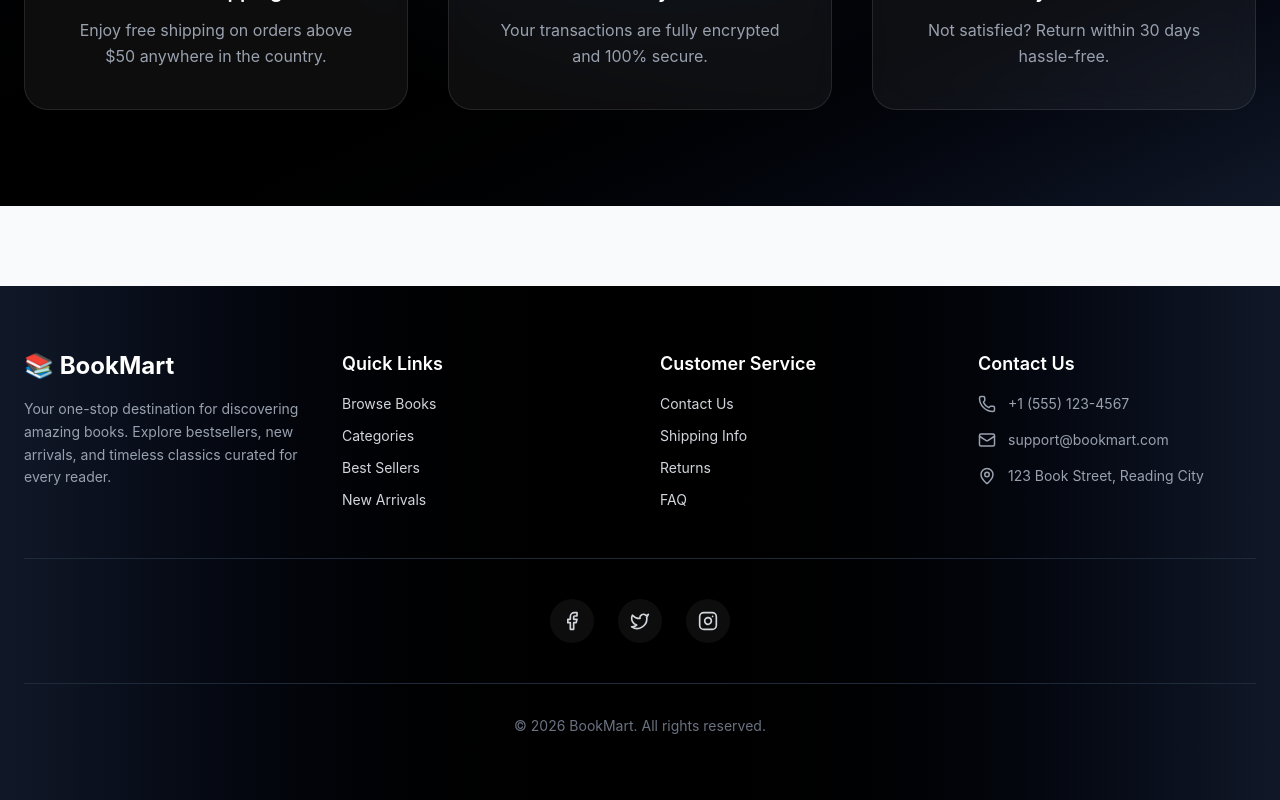
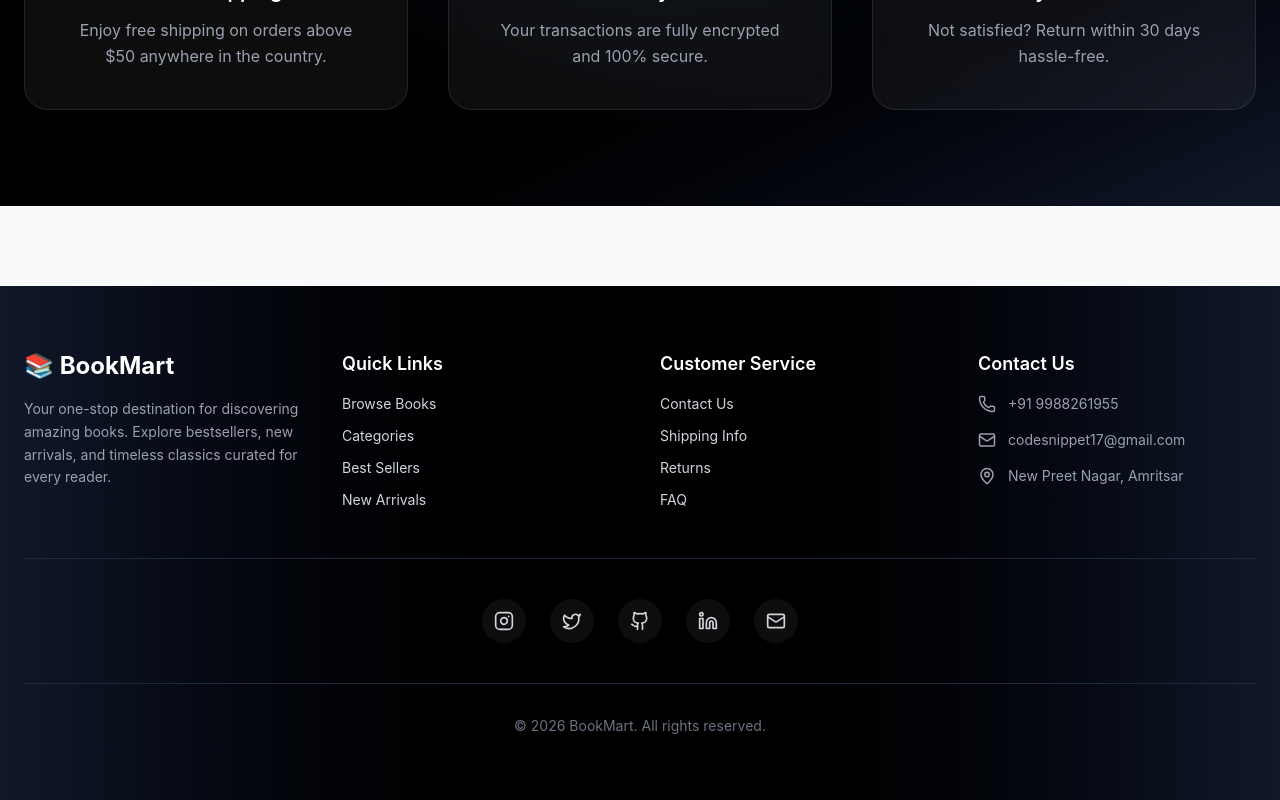
Before and after one commit to coder-nik200/Book-Mart, a React (Vite) app in the folder Frontend/: page / in a window 1280 px wide. Shown: the part 3568-4368 px from the top of the page. Built offline with nearby package versions, Linux system fonts and the light colour scheme; no server answers.

Commit message:
Correct Signup error

```diff
--- a/Frontend/src/components/Footer.jsx
+++ b/Frontend/src/components/Footer.jsx
@@ -7,6 +7,8 @@ import {
   Mail,
   Phone,
   MapPin,
+  Github,
+  Linkedin,
 } from "lucide-react";
 
 const Footer = () => {
@@ -115,46 +117,83 @@ const Footer = () => {
             </h3>
 
             <div className="space-y-4 text-sm text-gray-400">
-              <div className="flex items-center gap-3 hover:text-white transition">
+              <a
+                href="tel:+919988261955"
+                className="flex items-center gap-3 hover:text-white transition"
+              >
                 <Phone size={18} />
-                <span>+1 (555) 123-4567</span>
-              </div>
+                <span>+91 9988261955</span>
+              </a>
 
-              <div className="flex items-center gap-3 hover:text-white transition">
+              <a
+                href="mailto:codesnippet17@gmail.com"
+                className="flex items-center gap-3 hover:text-white transition"
+              >
                 <Mail size={18} />
-                <span>support@bookmart.com</span>
-              </div>
+                <span>codesnippet17@gmail.com</span>
+              </a>
 
-              <div className="flex items-center gap-3 hover:text-white transition">
+              <a
+                href="https://maps.google.com/?q=New+Preet+Nagar,+Amritsar"
+                target="_blank"
+                rel="noopener noreferrer"
+                className="flex items-center gap-3 hover:text-white transition"
+              >
                 <MapPin size={18} />
-                <span>123 Book Street, Reading City</span>
-              </div>
+                <span>New Preet Nagar, Amritsar</span>
+              </a>
             </div>
           </div>
         </div>
 
-
         <div className="border-t border-gray-800 pt-10 mb-10">
           <div className="flex justify-center gap-6">
             <a
-              href="#"
+              href="https://www.instagram.com/wohh.nitish"
+              target="_blank"
+              rel="noopener noreferrer"
+              aria-label="Instagram"
               className="p-3 rounded-full bg-white/5 hover:bg-yellow-400 hover:text-black transition duration-300"
             >
-              <Facebook size={20} />
+              <Instagram size={20} />
             </a>
 
             <a
-              href="#"
+              href="https://x.com/code_Bharti07"
+              target="_blank"
+              rel="noopener noreferrer"
+              aria-label="X (Twitter)"
               className="p-3 rounded-full bg-white/5 hover:bg-yellow-400 hover:text-black transition duration-300"
             >
               <Twitter size={20} />
             </a>
 
             <a
-              href="#"
+              href="https://github.com/coder-nik200"
+              target="_blank"
+              rel="noopener noreferrer"
+              aria-label="GitHub"
               className="p-3 rounded-full bg-white/5 hover:bg-yellow-400 hover:text-black transition duration-300"
             >
-              <Instagram size={20} />
+              <Github size={20} />
+            </a>
+
+            <a
+              href="https://www.linkedin.com/in/nitish-kumar-bharti-631a37359/"
+              target="_blank"
+              rel="noopener noreferrer"
+              aria-label="LinkedIn"
+              className="p-3 rounded-full bg-white/5 hover:bg-yellow-400 hover:text-black transition duration-300"
+            >
+              <Linkedin size={20} />
+            </a>
+
+            <a
+              href="mailto:codesnippet17@gmail.com"
+              aria-label="Email"
+              className="p-3 rounded-full bg-white/5 hover:bg-yellow-400 hover:text-black transition duration-300"
+            >
+              <Mail size={20} />
             </a>
           </div>
         </div>
```
Also changed, not shown: 1 other file (tests, documents, lock files or other folders).
